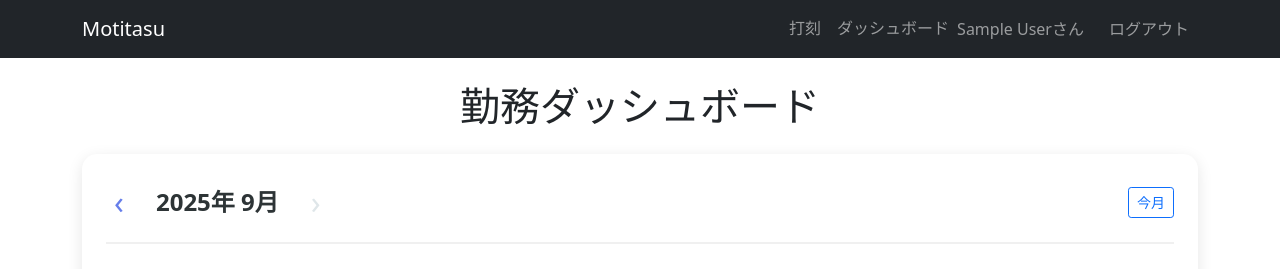
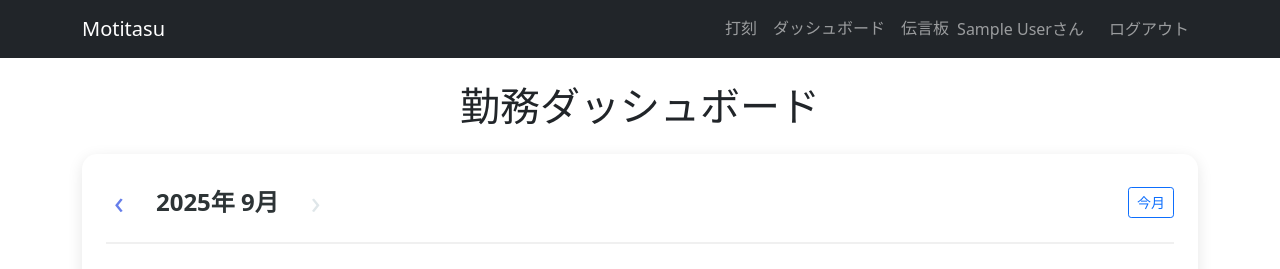
Before and after one commit to ymmthrmch/motitasu, a Django app: page /timeclock/dashboard/ in a window 1280 px wide. Shown: the top 269 px of the page. Run offline with Django 4.2, Linux system fonts and the light colour scheme; the visitor is signed in with stand-in values (Sample User, id 1); data that the repository does not hold is empty.

Commit message:
💄 style: UIとテンプレートの改善
- base.htmlに伝言板へのナビゲーションリンクを追加
- ダッシュボードテンプレートのレイアウト改善
- CSSファイルの配置を整理（static/css/ → static/）

🤖 Generated with Claude Code

Co-Authored-By: Claude <noreply@anthropic.com>

```diff
--- a/templates/base.html
+++ b/templates/base.html
@@ -25,6 +25,9 @@
                     </li>
                     <li class="nav-item">
                         <a class="nav-link" href="{% url 'dashboard' %}">ダッシュボード</a>
+                    </li>
+                    <li class="nav-item">
+                        <a class="nav-link" href="{% url 'bulletin_board:message_list' %}">伝言板</a>
                     </li>
                     <li class="nav-item d-flex align-items-center">
                         <span class="navbar-text me-3">{{ user.name }}さん</span>
--- a/templates/timeclock/dashboard.html
+++ b/templates/timeclock/dashboard.html
@@ -154,7 +154,7 @@
                             <div class="grant-days">+{{ paid_leave_status.next_grant.grant_days }}日付与予定</div>
                             <div class="countdown">あと{{ paid_leave_status.next_grant.days_until_grant }}日</div>
 
-                            {% if paid_leave_status.next_grant.attendance_info.remaining_work_days > 0 %}
+                            {% if paid_leave_status.next_grant.attendance_info.is_eligible %}
                                 <div class="attendance-requirement">
                                     <div class="requirement-text">
                                         あと<span class="highlight">{{ paid_leave_status.next_grant.attendance_info.remaining_work_days }}日</span>出勤が必要
```
Also changed, not shown: static/custom-bootstrap.css (renamed from static/css/custom-bootstrap.css).
